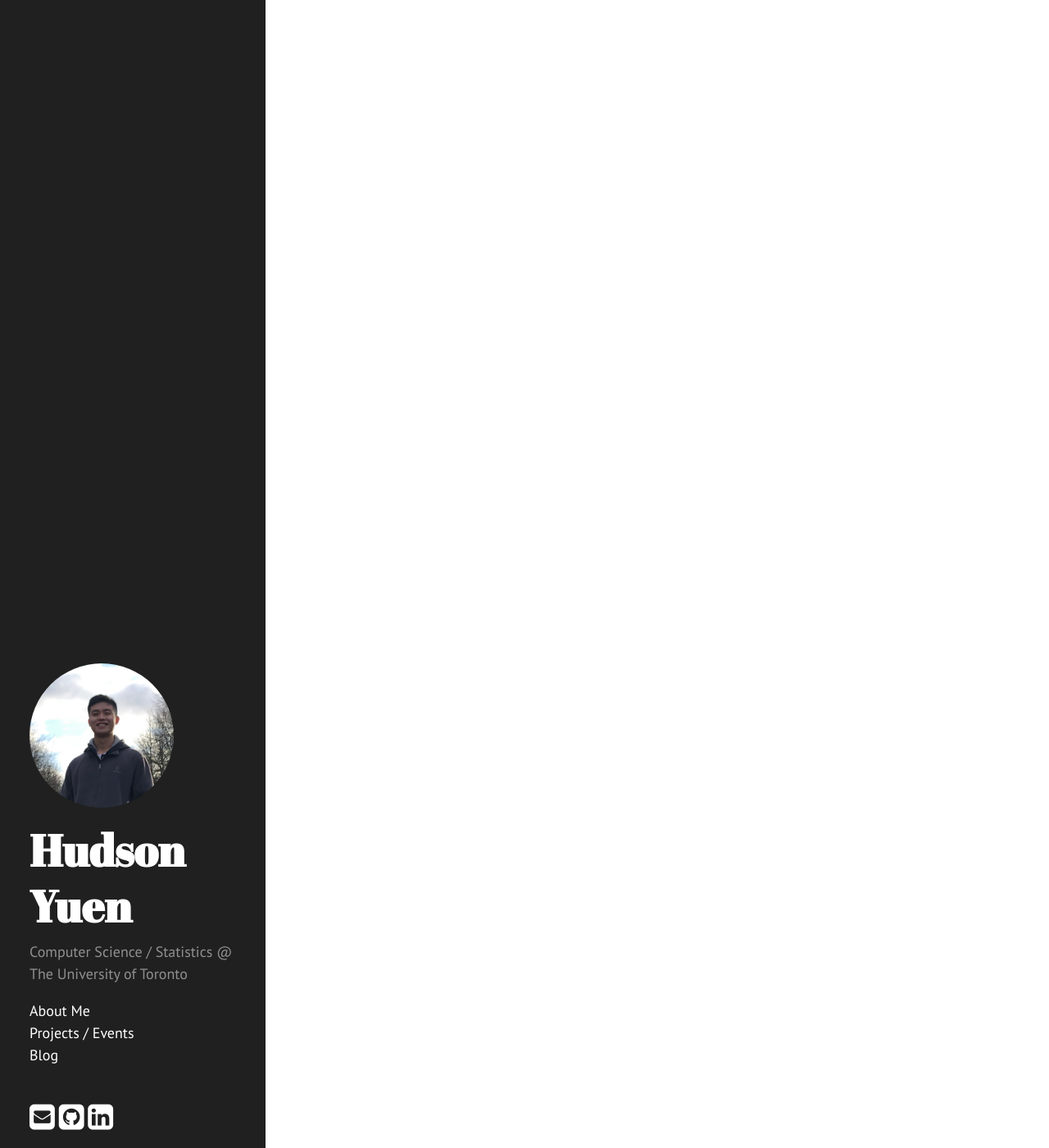
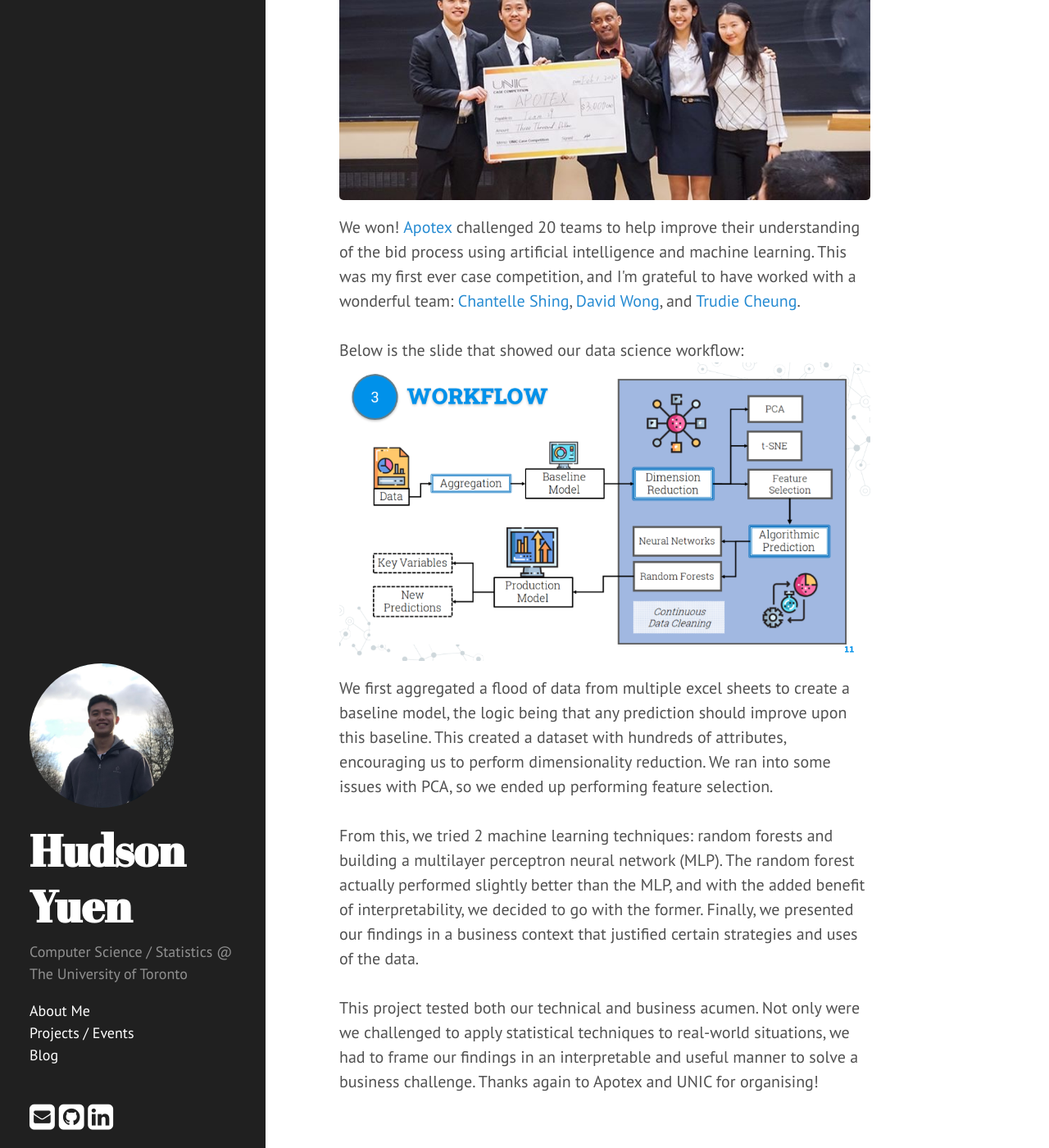
Before and after one commit to hudyu17/personal_hyde, a Jekyll site: the page built from projects/unic.md, in a window 1280 px wide and 1400 px high, scrolled down 270 px. Shown: the whole window at 82% size. Built offline with Jekyll 4.4.1, drawn with Linux system fonts in a browser that asks for light colours; nearby versions of some CDN libraries.

Commit message:
unic post

```diff
--- a/projects/unic.md
+++ b/projects/unic.md
@@ -6,6 +6,15 @@ Title: UNIC
 UNIC x Apotex Case Competition 2020
 </h1>
 
+<img src="{{ site.baseurl }}assets/unic/team.jpg">
 <p>
- We won first place.
+ We won! <a href="http://www.apotex.ca/" target="_blank">Apotex</a> challenged 20 teams to help improve their understanding of the bid process using artificial intelligence and machine learning. This was my first ever case competition, and I'm grateful to have worked with a wonderful team: <a href="https://www.linkedin.com/in/chantelle-shing-87b2a417a/" target="_blank">Chantelle Shing</a>, <a href="https://ca.linkedin.com/in/david-jh-wong" target="_blank">David Wong</a>, and <a href="https://ca.linkedin.com/in/trudiecheung" target="_blank">Trudie Cheung</a>.
+<br><br>
+ Below is the slide that showed our data science workflow:
+<img src="{{ site.baseurl }}assets/unic/workflow.PNG">
+We first aggregated a flood of data from multiple excel sheets to create a baseline model, the logic being that any prediction should improve upon this baseline. This created a dataset with hundreds of attributes, encouraging us to perform dimensionality reduction. We ran into some issues with PCA, so we ended up performing feature selection.
+<br><br>
+From this, we tried 2 machine learning techniques: random forests and building a multilayer perceptron neural network (MLP). The random forest actually performed slightly better than the MLP, and with the added benefit of interpretability, we decided to go with the former. Finally, we presented our findings in a business context that justified certain strategies and uses of the data.
+<br><br>
+This project tested both our technical and business acumen. Not only were we challenged to apply statistical techniques to real-world situations, we had to frame our findings in an interpretable and useful manner to solve a business challenge. Thanks again to Apotex and UNIC for organising!
 </p>
```
Also changed, not shown: projects.md (+1 -1 lines), projects/cuhacking.md (+3 -3 lines), assets/unic/team.jpg (added), assets/unic/unic.jpg (renamed from assets/unic.jpg), assets/unic/workflow.png (added).
